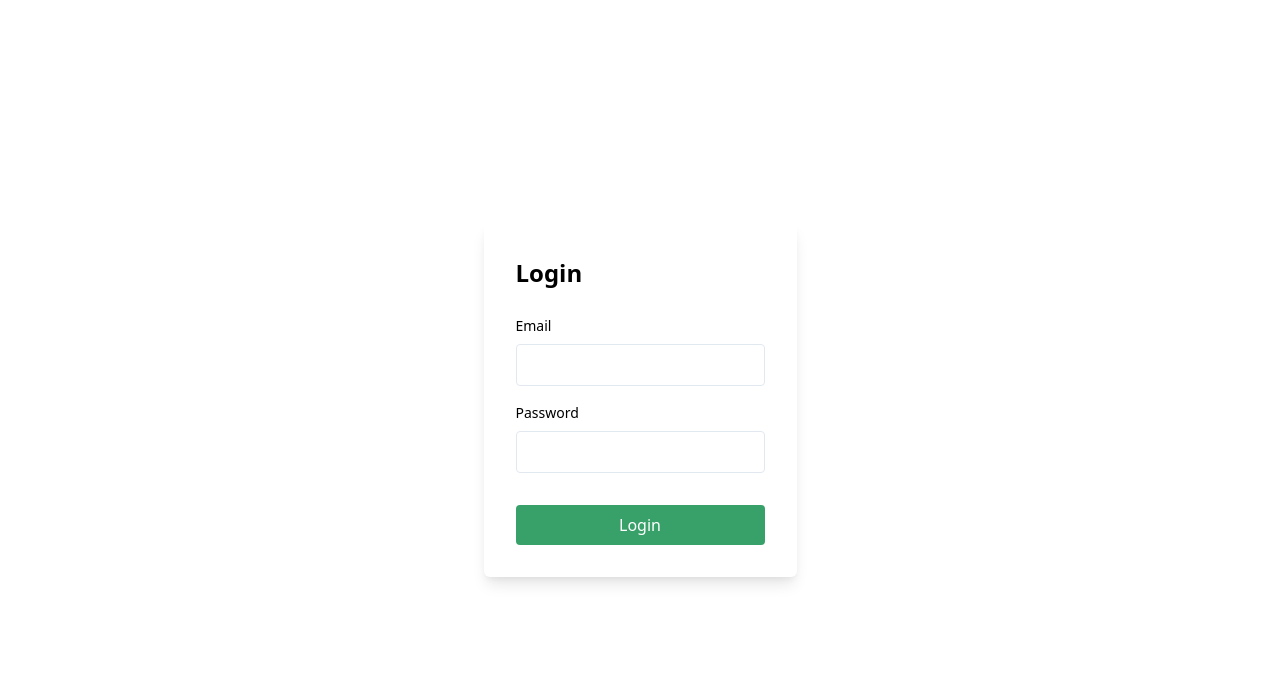
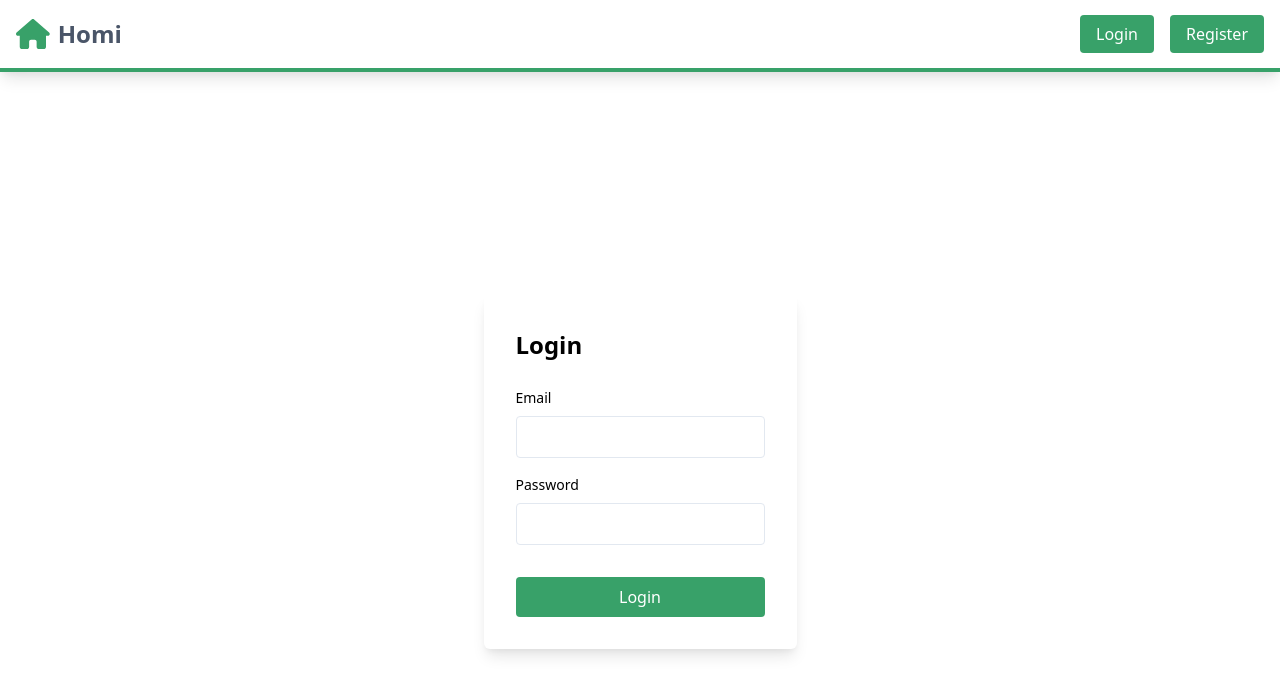
Before and after one commit to animalelder/yorda-homi, a React (Create React App) app in the folder frontend/: page /login in a window 1280 px wide. Shown: the top 694 px of the page. Built offline with nearby package versions, Linux system fonts and the light colour scheme.

Commit message:
Implement functionality in Navbar.js and link other components

```diff
--- a/frontend/src/App.js
+++ b/frontend/src/App.js
@@ -4,7 +4,7 @@ import { BrowserRouter as Router, Route, Routes,Navigate } from "react-router-do
 import Login from "./components/Login";
 import Register from "./components/Register";
 import Dashboard from "./components/Dashbord";
-
+import Navbar from "./components/Navbar";
 
 
 function App() {
@@ -22,6 +22,7 @@ function App() {
   return (
     <Router>
       <div className="App">
+      <Navbar isLoggedIn={isLoggedIn} setIsLoggedIn={setIsLoggedIn} />
 
 
         <Routes>
--- a/frontend/src/components/Navbar.js
+++ b/frontend/src/components/Navbar.js
@@ -0,0 +1,69 @@
+
+
+
+import { FontAwesomeIcon } from "@fortawesome/react-fontawesome";
+import { faHouse } from "@fortawesome/free-solid-svg-icons";
+import { Link, useNavigate } from "react-router-dom";
+
+export default function Navbar({ isLoggedIn, setIsLoggedIn }) {
+  const navigate = useNavigate();
+
+  const handleLogout = () => {
+    setIsLoggedIn(false);
+    navigate("/login");
+  };
+
+  return (
+    <nav className="bg-white border-b-4 border-green-600 shadow-lg p-4 text-gray-700">
+      <div className="container mx-auto flex justify-between items-center">
+
+        {/* Logo Section */}
+        <div className="flex items-center">
+          <FontAwesomeIcon icon={faHouse} className="text-green-600 text-3xl mr-2" />
+          <h1 className="text-2xl font-bold">Homi</h1>
+        </div>
+
+        {/* Navigation Buttons */}
+        <div className="space-x-4">
+          {isLoggedIn ? (
+            <>
+              <Link
+                to="/profile"
+                className="px-4 py-2 bg-green-600 text-white rounded hover:bg-green-700"
+              >
+                Profile
+              </Link>
+              <Link
+                to="/dashboard"
+                className="px-4 py-2 bg-green-600 text-white rounded hover:bg-green-700"
+              >
+                Dashboard
+              </Link>
+              <button
+                onClick={handleLogout}
+                className="px-4 py-2 bg-red-600 text-white rounded hover:bg-red-700"
+              >
+                Logout
+              </button>
+            </>
+          ) : (
+            <>
+              <Link
+                to="/login"
+                className="px-4 py-2 bg-green-600 text-white rounded hover:bg-green-700"
+              >
+                Login
+              </Link>
+              <Link
+                to="/register"
+                className="px-4 py-2 bg-green-600 text-white rounded hover:bg-green-700"
+              >
+                Register
+              </Link>
+            </>
+          )}
+        </div>
+      </div>
+    </nav>
+  );
+}
```
